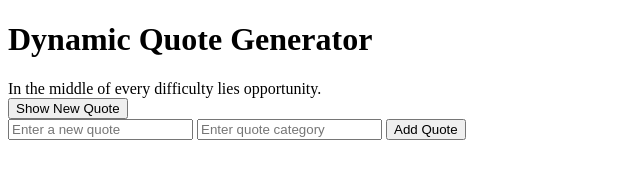
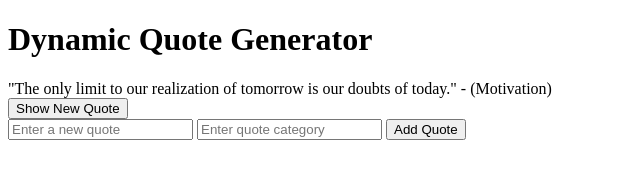
Before and after one commit to vasco-6/alx_fe_javascript, a plain HTML site: page index.html in a window 1280 px wide. Both pictures are taken after a click on the button "Show New Quote". Shown: the whole page, without its empty margins (0-640 px from the left). Drawn offline with Linux system fonts and the light colour scheme.

Commit message:
id changes

```diff
--- a/index.html
+++ b/index.html
@@ -13,7 +13,7 @@
     <div>
         <input id="newQuoteText" type="text" placeholder="Enter a new quote" />
         <input id="newQuoteCategory" type="text" placeholder="Enter quote category" />
-        <button onclick="addQuote()">Add Quote</button>
+        <button id="addQuoteBtn">Add Quote</button>
     </div>
 
     <script>
@@ -22,9 +22,10 @@
             { text: "In the middle of every difficulty lies opportunity.", category: "Inspiration" }
         ];
 
-        function showRandomQuote() {
+        function displayRandomQuote() {
             const randomIndex = Math.floor(Math.random() * quotes.length);
-            document.getElementById("quoteDisplay").innerText = quotes[randomIndex].text;
+            const quote = quotes[randomIndex];
+            document.getElementById("quoteDisplay").innerText = `"${quote.text}" - (${quote.category})`;
         }
 
         function addQuote() {
@@ -41,7 +42,8 @@
             }
         }
 
-        document.getElementById("newQuote").addEventListener("click", showRandomQuote);
+        document.getElementById("newQuote").addEventListener("click", displayRandomQuote);
+        document.getElementById("addQuoteBtn").addEventListener("click", addQuote);
     </script>
 </body>
 </html>
```
